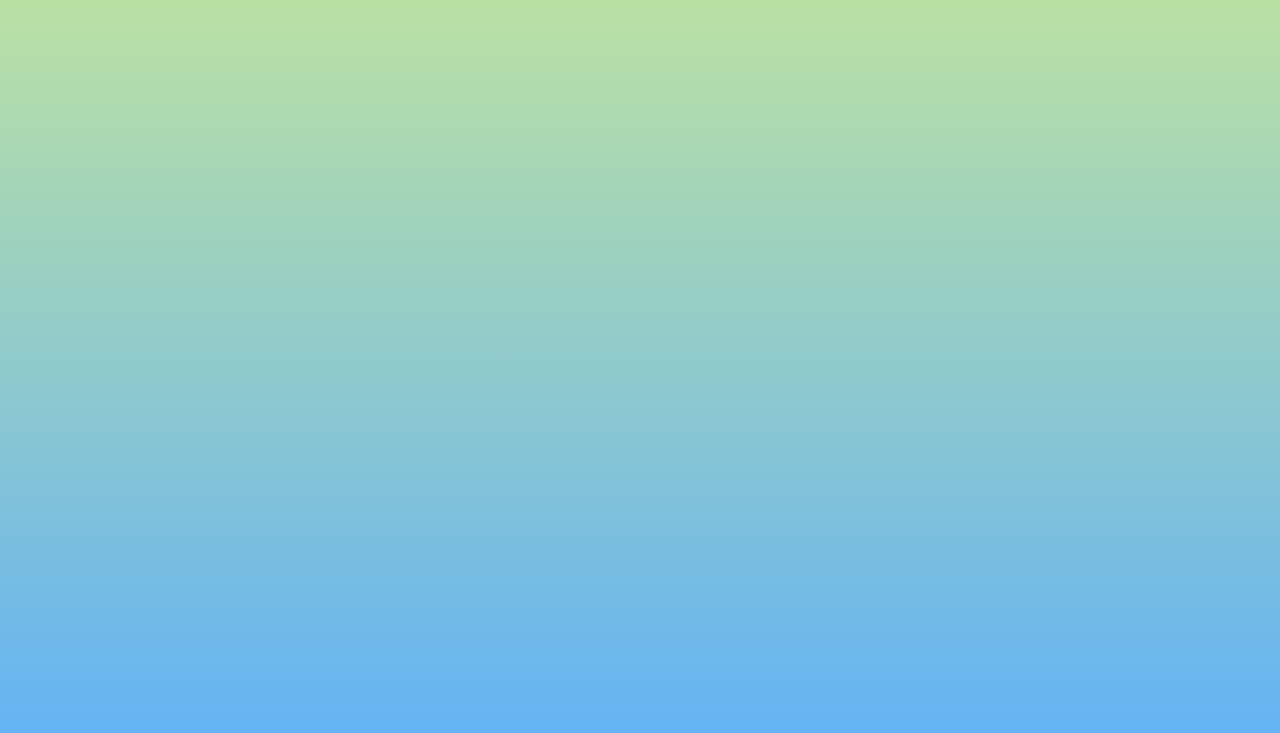
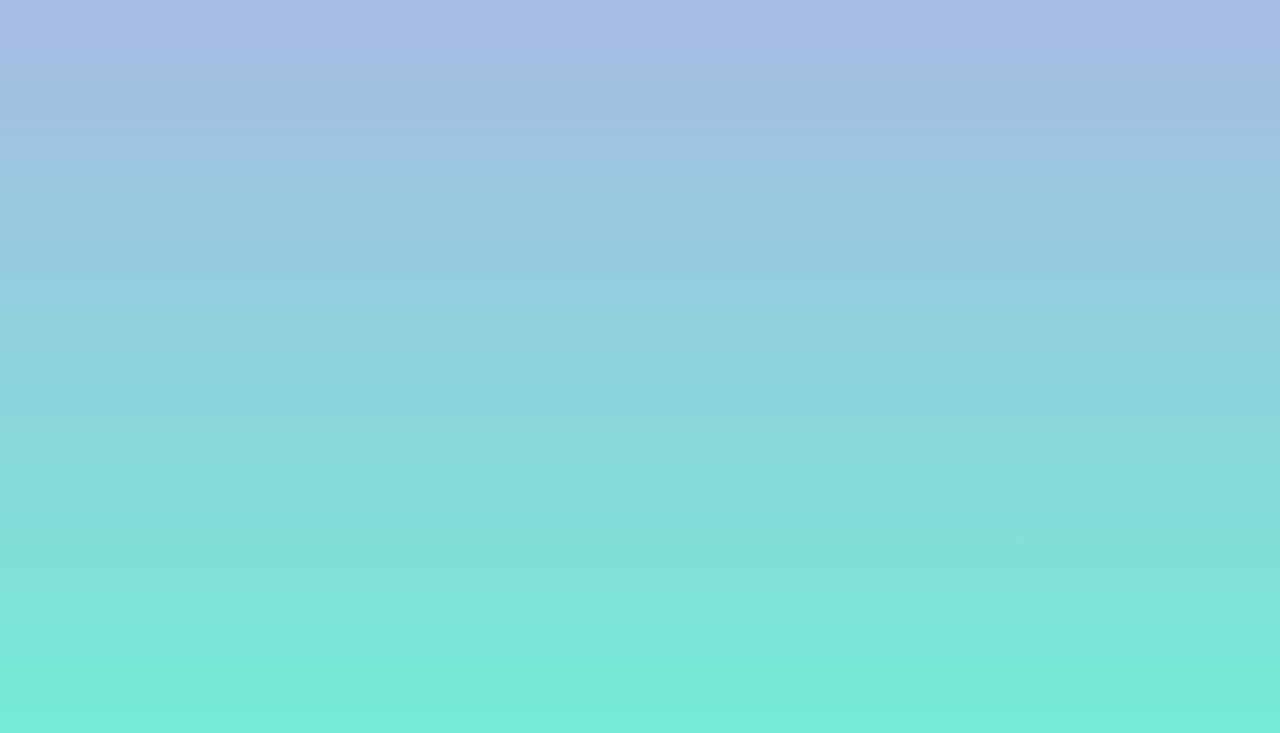
Before and after one commit to oyster12/website, a plain HTML site: page index.html in a window 1280 px wide. Shown: the part 67-800 px from the top of the page. Drawn offline with nearby package versions, Linux system fonts and the light colour scheme.

Commit message:
first style

```diff
--- a/index.html
+++ b/index.html
@@ -2,10 +2,12 @@
   <head>
     <link href="https://fonts.googleapis.com/css?family=Open+Sans" rel="stylesheet">
     <style>
-      .o-back {background: #c2e59c;  /* fallback for old browsers */
-background: -webkit-linear-gradient(to top, #64b3f4, #c2e59c);  /* Chrome 10-25, Safari 5.1-6 */
-background: linear-gradient(to top, #64b3f4, #c2e59c); /* W3C, IE 10+/ Edge, Firefox 16+, Chrome 26+, Opera 12+, Safari 7+ */
-font-family: 'Open Sans', sans-serif;
+      .o-back {
+        background: #74ebd5;  /* fallback for old browsers */
+background: -webkit-linear-gradient(to bottom, #ACB6E5, #74ebd5);  /* Chrome 10-25, Safari 5.1-6 */
+background: linear-gradient(to bottom, #ACB6E5, #74ebd5); /* W3C, IE 10+/ Edge, Firefox 16+, Chrome 26+, Opera 12+, Safari 7+ */
+
+        font-family: 'Open Sans', sans-serif;
 }
     </style>
   </head>
```
